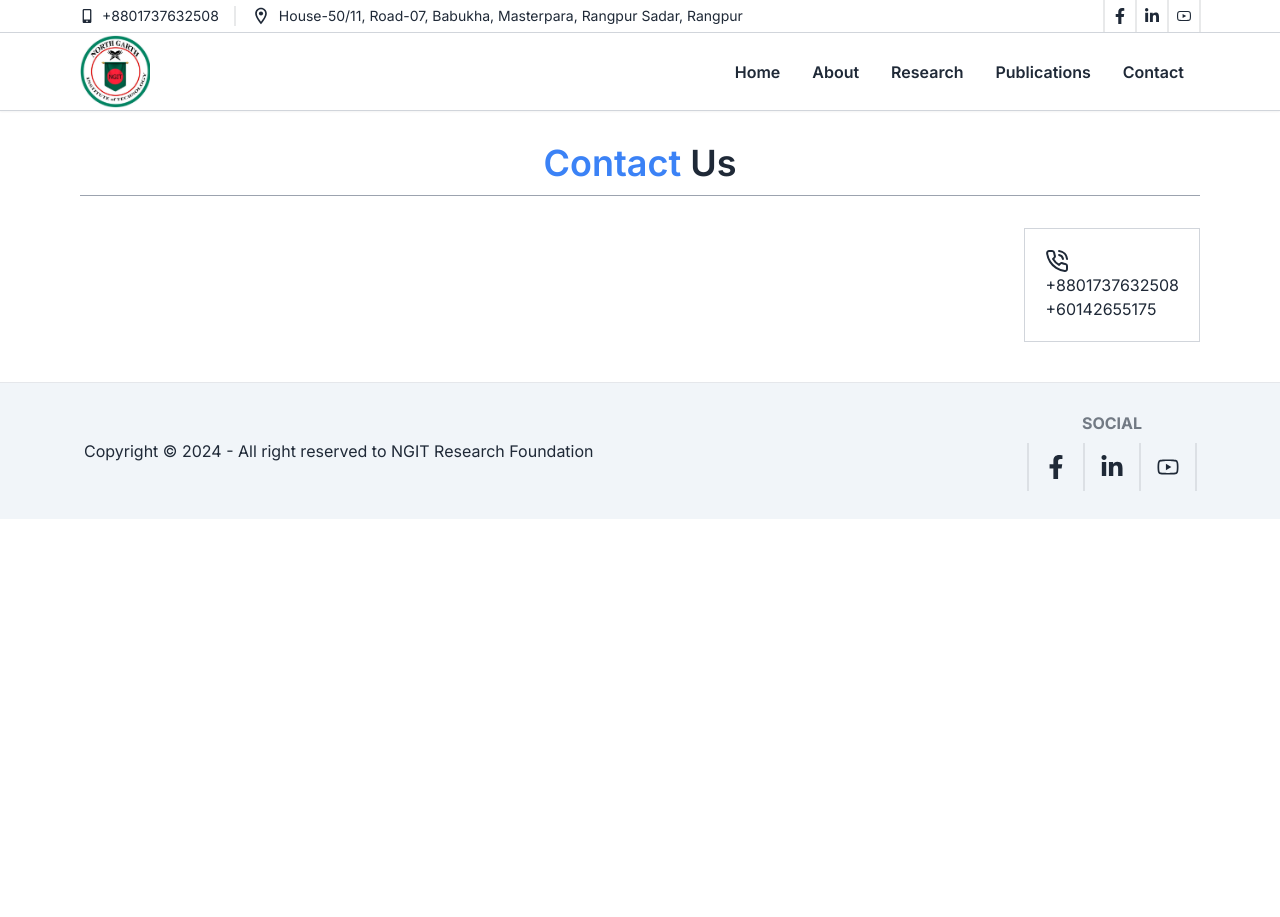
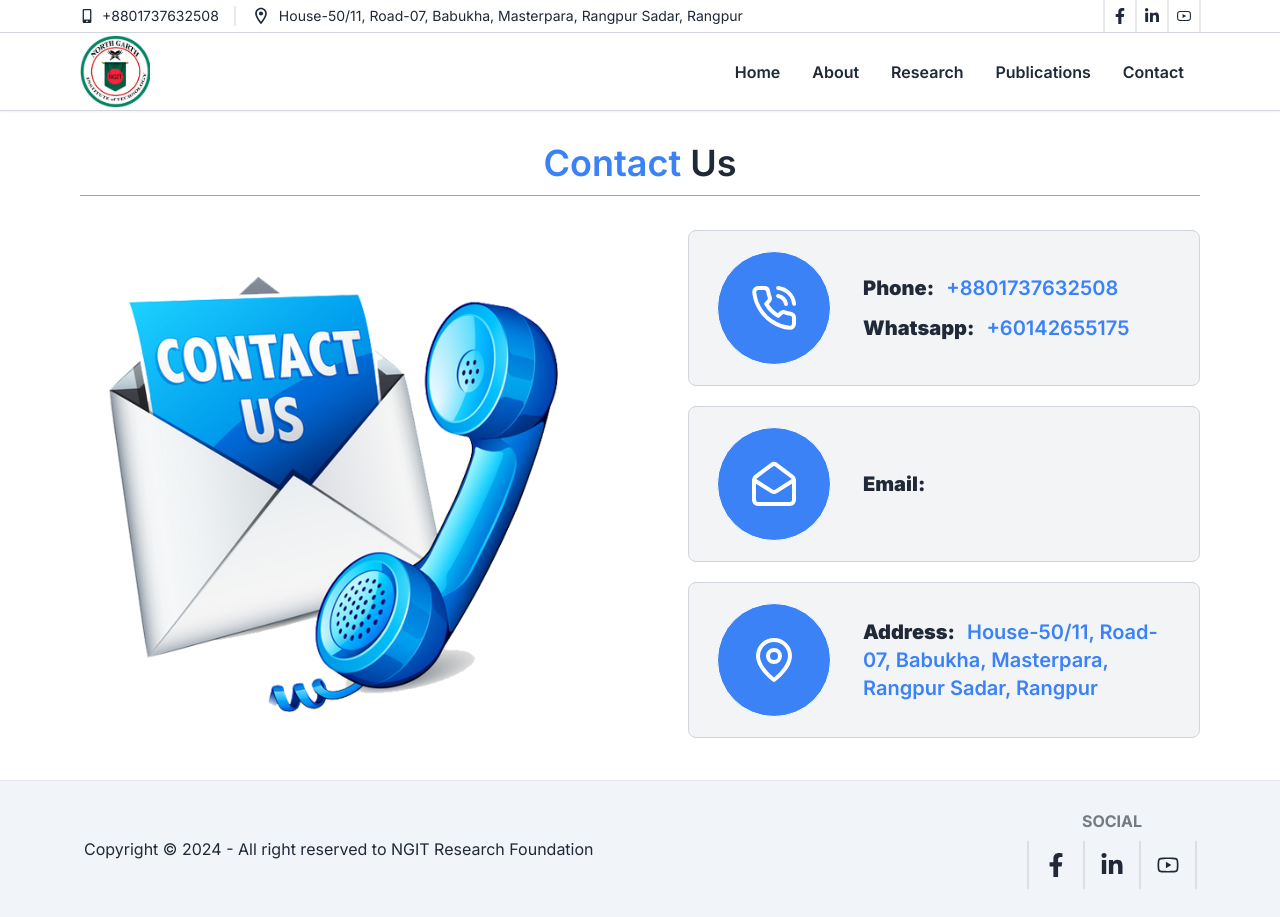
Before and after one commit to Md-Mobassher/ngit-research-foundation, a Next.js app: page /contact in a window 1280 px wide. Before the commit the page ends 800 px from the top, so only its background shows below. Built offline with nearby package versions, Linux system fonts and the light colour scheme.

Commit message:
contact page updated

```diff
--- /dev/null
+++ b/src/app/contact/components/ContactInfo.tsx
@@ -0,0 +1,50 @@
+import { MailOpen, Map, MapPin, PhoneCallIcon } from "lucide-react";
+
+const ContactInfo = () => {
+  return (
+    <div className=" flex flex-1 flex-col gap-5">
+      <div className="border border-gray-300 rounded-lg  flex justify-start pl-7 items-center lg:gap-8 md:gap-7 gap-5 p-5  bg-gray-100 ">
+        <div className="bg-blue-500 lg:p-8 md:p-6 p-5 text-white rounded-full flex justify-center items-center border border-white">
+          <PhoneCallIcon className="lg:size-12 md:size-10 size-10" />
+        </div>
+        <div>
+          <h5 className="text-xl font-semibold">
+            <strong> Phone: </strong>
+            <span className="text-blue-500 ml-2 ">+8801737632508</span>
+          </h5>
+          <h5 className="mt-3 text-xl font-semibold">
+            <strong> Whatsapp: </strong>
+            <span className="text-blue-500 ml-2 ">+60142655175</span>
+          </h5>
+        </div>
+      </div>
+
+      <div className="border border-gray-300 rounded-lg  flex justify-start pl-7 items-center lg:gap-8 md:gap-7 gap-5 p-5  bg-gray-100 ">
+        <div className="bg-blue-500 lg:p-8 md:p-6 p-5 text-white rounded-full flex justify-center items-center border border-white">
+          <MailOpen className="lg:size-12 md:size-10 size-10" />
+        </div>
+        <div>
+          <h5 className=" text-xl font-semibold">
+            <strong> Email: </strong>
+            <span className="text-blue-500 ml-2 "></span>
+          </h5>
+        </div>
+      </div>
+      <div className="border border-gray-300 rounded-lg  flex justify-start pl-7 items-center lg:gap-8 md:gap-7 gap-5 p-5  bg-gray-100 ">
+        <div className="bg-blue-500 lg:p-8 md:p-6 p-5 text-white rounded-full flex justify-center items-center border border-white">
+          <MapPin className="lg:size-12 md:size-10 size-10" />
+        </div>
+        <div>
+          <h5 className=" text-xl font-semibold">
+            <strong> Address: </strong>
+            <span className="text-blue-500 ml-2 ">
+              House-50/11, Road-07, Babukha, Masterpara, Rangpur Sadar, Rangpur
+            </span>
+          </h5>
+        </div>
+      </div>
+    </div>
+  );
+};
+
+export default ContactInfo;
--- a/src/app/contact/page.tsx
+++ b/src/app/contact/page.tsx
@@ -1,23 +1,22 @@
 import PageTitle from "@/components/ui/PageTitle";
-import { PhoneCallIcon } from "lucide-react";
+import ContactInfo from "./components/ContactInfo";
+import Image from "next/image";
+import assets from "@/assets";
 
 const ContactPage = () => {
   return (
     <div className="mb-10 max-w-6xl mx-auto px-4">
       <PageTitle ctitle="Contact" title="Us" />
-      <div className="mt-8 flex justify-between gap-10 ">
-        <div>
-          <form>
-            <input />
-          </form>
+      <div className="mt-8 flex lg:flex-row md:flex-row flex-col justify-between items-center lg:gap-10 gap-5 ">
+        <div className="flex-1 p-5 lg:p-7">
+          <Image
+            src={assets.image.contact}
+            alt="Contact image"
+            width={450}
+            height={450}
+          />
         </div>
-        <div className="flex">
-          <div className="border border-gray-300 p-5 ">
-            <PhoneCallIcon />
-            <h5>+8801737632508</h5>
-            <h5>+60142655175</h5>
-          </div>
-        </div>
+        <ContactInfo />
       </div>
     </div>
   );
--- a/src/assets/index.ts
+++ b/src/assets/index.ts
@@ -24,6 +24,13 @@ const assets = {
     founder: require("@/assets/governance/founder.png"),
     advisor: require("@/assets/governance/advisor.png"),
   },
+  image: {
+    contact: require("@/assets/image/contact.png"),
+    contact2: require("@/assets/image/contact-us.png"),
+    mission: require("@/assets/image/mission.png"),
+    vission: require("@/assets/image/vission.png"),
+    values: require("@/assets/image/values.png"),
+  },
 };
 
 export default assets;
```
Also changed, not shown: src/assets/image/contact-us.png (added), src/assets/image/contact.png (added).
